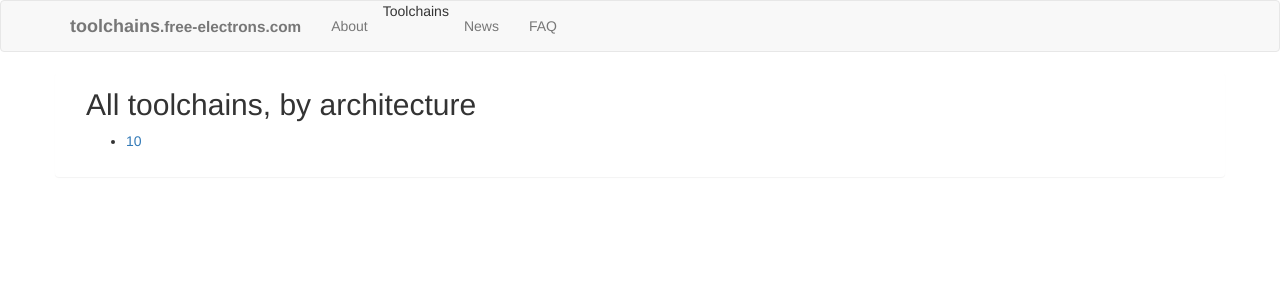
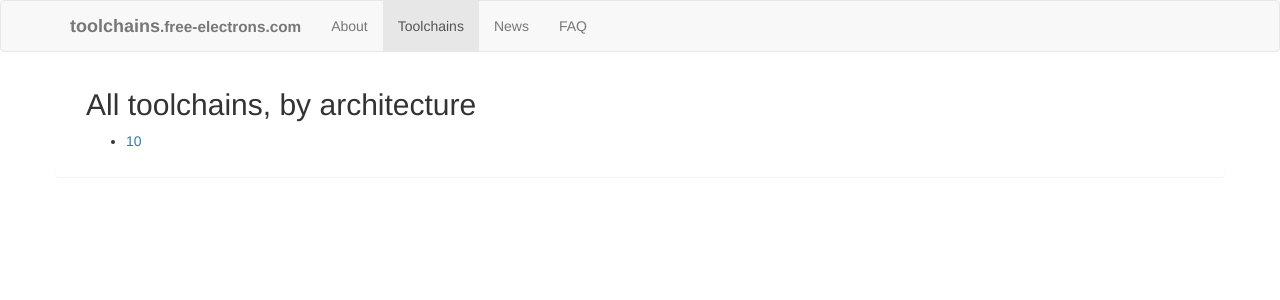
Before and after one commit to bootlin/toolchains-webpage, a Python web app: template templates/toolchains.jinja in a window 1280 px wide. Shown: the top 300 px of the page. Run offline with Jinja, Linux system fonts and the light colour scheme; the template is opened without the code that fills it: most values are stand-ins (such as "Sample title", 1, 10 or a date in 2020); some libraries are stand-ins or nearby versions.

Commit message:
templates/base.jinja: fix navigation bar
Signed-off-by: Thomas Petazzoni <thomas.petazzoni@free-electrons.com>

```diff
--- a/templates/base.jinja
+++ b/templates/base.jinja
@@ -27,7 +27,7 @@
 	<div class="collapse navbar-collapse" id="bs-example-navbar-collapse-1">
 	  <ul class="nav navbar-nav">
             <li {% if active_page == "index" %}class="active"{% endif %}><a href="/">About</a></li>
-	    <li {% if active_page == "toolchains" %}class="active"{% endif %}<a href="/toolchains.html">Toolchains</a></li>
+	    <li {% if active_page == "toolchains" %}class="active"{% endif %}><a href="/toolchains.html">Toolchains</a></li>
             <li {% if active_page == "news" %}class="active"{% endif %}><a href="/news.html">News</a></li>
             <li {% if active_page == "faq" %}class="active"{% endif %}><a href="/faq.html">FAQ</a></li>
 	  </ul>
```
